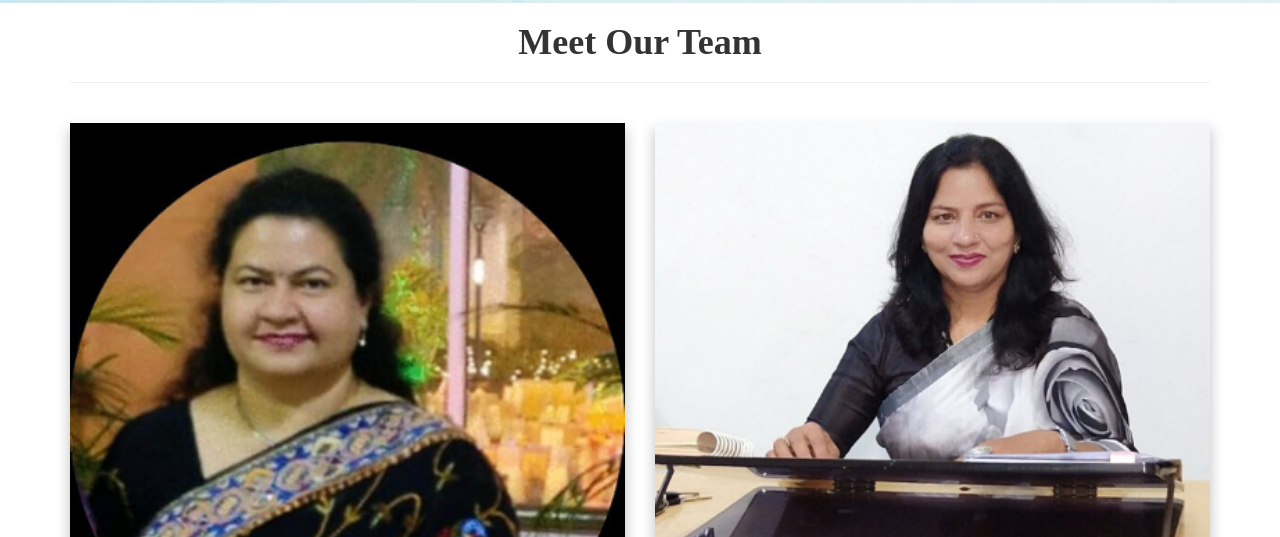
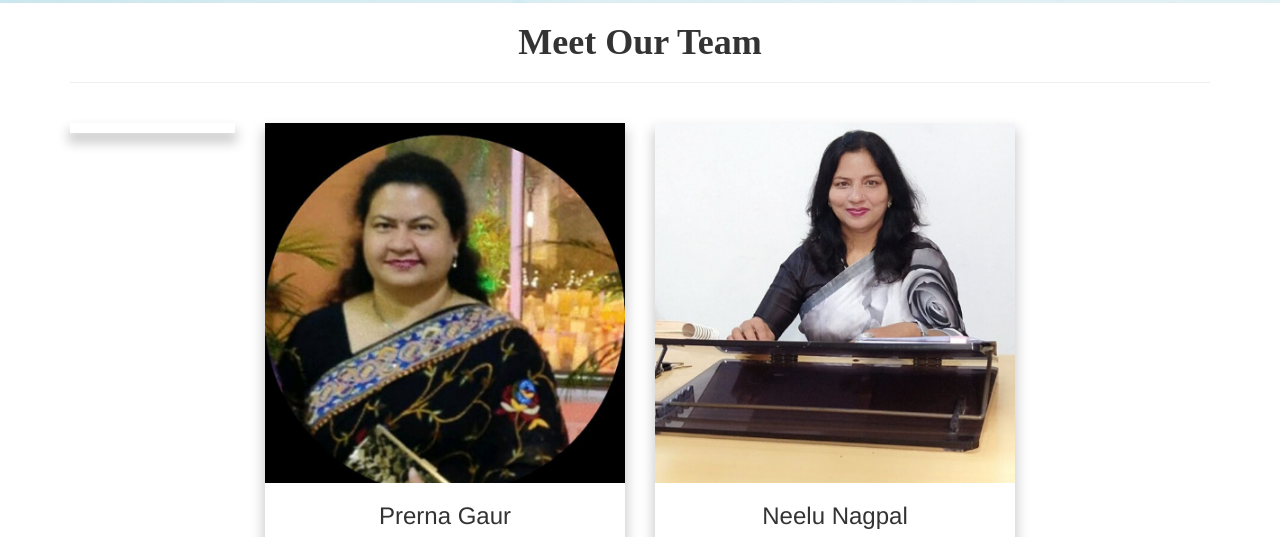
Before and after one commit to ieeeiasmait/ieeeiasmait.github.io, a plain HTML site: page index.html in a window 1280 px wide. Shown: the part 2000-2537 px from the top of the page. Drawn offline with nearby package versions, Linux system fonts and the light colour scheme.

Commit message:
teachers align

```diff
--- a/index.html
+++ b/index.html
@@ -135,7 +135,16 @@
 	<div class="container" id="our_team">
 		<h1 class="serif" style="text-align: center"><strong>Meet Our Team</strong></h1><hr style="margin-bottom: 40px;">
 		<div class="row">
-			<div class="col-sm-6 col-xs-12">
+
+
+			<div class="col-sm-2 col-xs-1">
+				<div class="card">
+				</div>
+			</div>
+
+
+			<div class="col-sm-4 col-xs-12">
+
 				<div class="card">
 					<img src="./image/prerna-mam.png" style="width: 100%" >
 					  <h3>Prerna Gaur</h3>
@@ -144,7 +153,7 @@
 					  <a href="" class="btn btn-social-icon btn-github"><i class="fa fa-github fa-3x" aria-hidden="true"></i></a>
 				</div>
 			</div>
-			<div class="col-sm-6 col-xs-12">
+			<div class="col-sm-4 col-xs-12">
 				<div class="card">
 					<img src="./image/neelu-mam.png" style="width: 100%" >
 					  <h3>Neelu Nagpal</h3>
```
